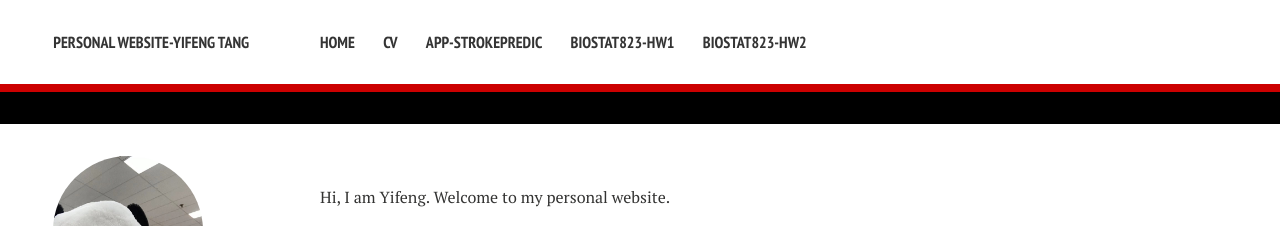
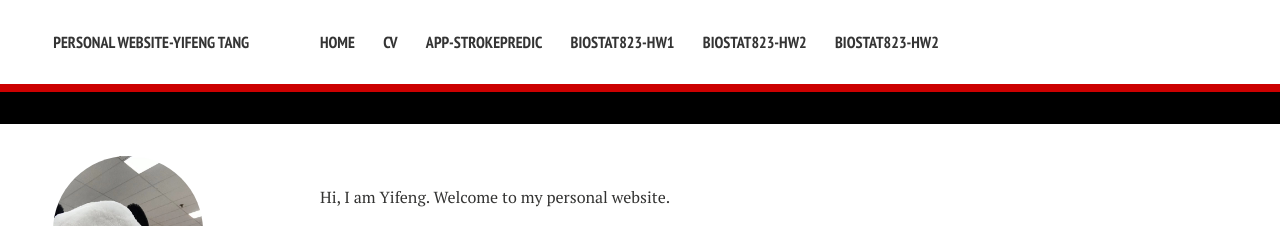
Before and after one commit to Yifeng-T/Yifeng-T.github.io, a Jekyll site: the page built from index.md, in a window 1280 px wide. Shown: the top 226 px of the page. Built offline with Jekyll 4.4.1, drawn with Linux system fonts in a browser that asks for light colours; nearby versions of some CDN libraries.

Commit message:
Update navigation.yml

```diff
--- a/_data/navigation.yml
+++ b/_data/navigation.yml
@@ -13,3 +13,6 @@
 
 - title: Biostat823-HW2
   url: /HW2/
+
+- title: Biostat823-HW2
+  url: /HW3/
```
